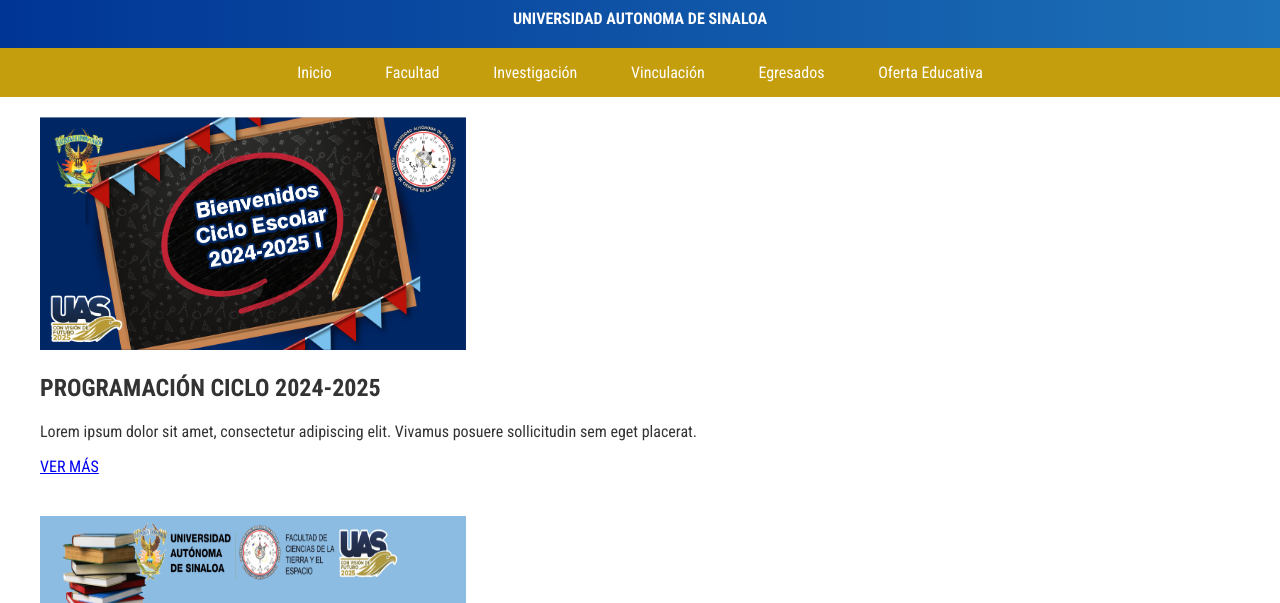
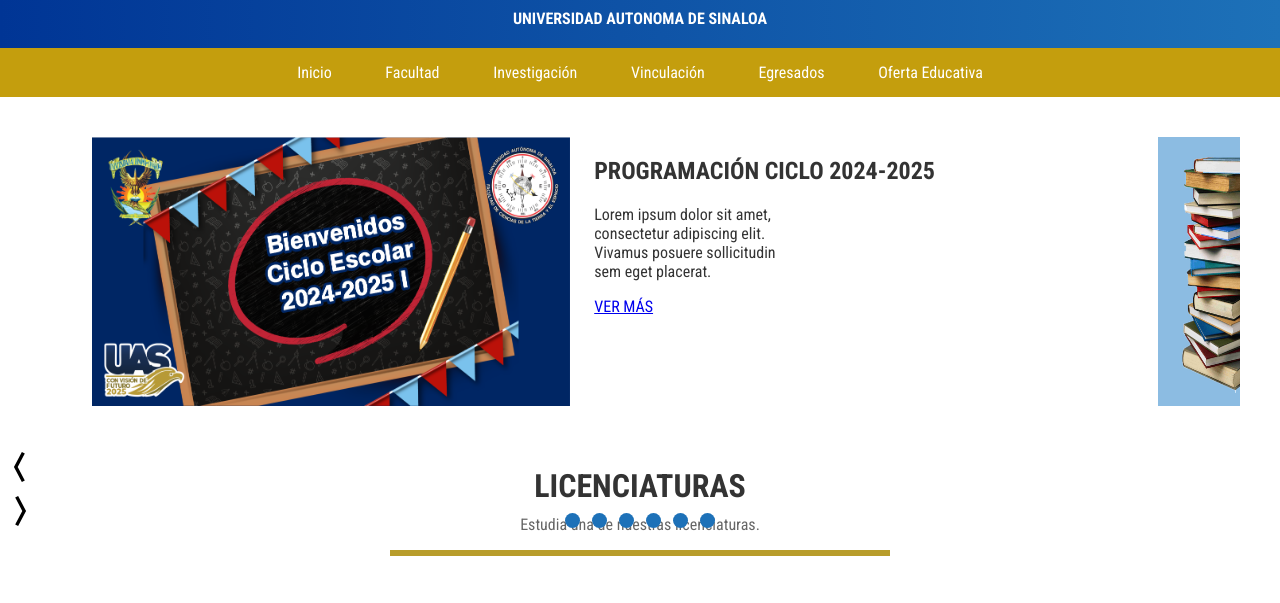
Before and after one commit to Hernandux18/DesarrolloWebFIC, a plain HTML site: page index.html in a window 1280 px wide. Shown: the part 152-755 px from the top of the page. Drawn offline with Linux system fonts and the light colour scheme.

Commit message:
Reestructuración Slider y CSS

```diff
--- a/assets/css/style.css
+++ b/assets/css/style.css
@@ -8,6 +8,10 @@ Color: white
 */
 
 /*=====Estilos generales=====*/
+* {
+    box-sizing: border-box;
+}
+
 body {
     font-family: "Roboto Condensed", sans-serif;
     margin: 0;
@@ -127,6 +131,79 @@ nav > ul > li:hover > .submenu {
 }
 
 /*=====Estilo apartado SLIDER=====*/
+
+.contenedor {
+    max-width: 100%;
+    max-height: 350px;
+    box-sizing: border-box;
+}
+
+.slider-wrapper {
+    position: relative;
+    width: 100%;
+    max-height: 350px;;
+    margin: 0 auto;
+    box-sizing: border-box;
+}
+
+.slider-content {
+    display: flex;
+    max-height: 350px;
+    overflow-x: auto;
+    scroll-snap-type: x mandatory;
+    scroll-behavior: smooth;
+}
+
+.slider-box .container{
+    display: flex;
+    /* aspect-ratio: 19/6; */
+}
+
+.col-img{
+    padding: 0 12px;
+}
+
+.col-img img{
+    width: 478.22px;
+    height: 269px;
+}
+
+.col-cont {
+    padding: 0 12px;
+}
+
+.col-cont p {
+    display: block;
+    width: 500px;
+    max-width: 40%;
+}
+
+.slider-indicators {
+    display: flex;
+    position: absolute;
+    column-gap: 12px;;
+    left: 50%;
+    transform: translateX(-50%);
+    bottom: 15%;
+    z-index: 1;
+}
+
+.slider-indicators a {
+    width: 15px;
+    height: 15px;
+    border-radius: 50%;
+    background-color: #1d71b8;
+}
+
+.slider-indicators a:hover {
+    background-color: #003595;
+}
+
+/* .active {
+    display: block;
+} */
+
+
 
 /*=====Estilo apartado tarjetas=====*/
 .section-header {
--- a/index.html
+++ b/index.html
@@ -99,14 +99,15 @@
     <!-- Inicia informacion de la pagina -->
 
     <!-- Seccion Slider -->
-    <article class="slider">
-        <div class="slider-content">
+    <section class="contenedor">
+        <div class="slider-wrapper">
+            <div class="container slider-content">
                 <!--BIENVENIDA CICLO ESCOLAR 2024-2025-->
-            <section class="slider-item active">
+                <div id="slide-1" class="slider-item active">
                     <div class="slider-box">
                         <div class="container">
                             <div class="col-img">
-                            <img width="426px" height="233px" src="./assets/media/imagenes/PLANTILLA-CONVOCATORIAS-2023-1.png" alt="Bienvenida Ciclo Escolar 2025-2025 UAS" sizes="(max-width: 1200px) 100vw, 1200px">
+                                <img width="478.22px" height="269px" src="./assets/media/imagenes/PLANTILLA-CONVOCATORIAS-2023-1.png" alt="Bienvenida Ciclo Escolar 2025-2025 UAS" >
                             </div>
                             <div class="col-cont">
                                 <h2>PROGRAMACIÓN CICLO 2024-2025</h2>
@@ -115,13 +116,13 @@
                             </div>
                         </div>
                     </div>
-            </section>
+                </div>
                 <!--GUIAS DE INSCRIPCION REINSCRIPCION-->
-            <section class="slider-item">
+                <div id="slide-2" class="slider-item">
                     <div class="slider-box">
                         <div class="container">
                             <div class="col-img">
-                            <img width="426px" height="233px" src="./assets/media/imagenes/PLANTILLA_CONVOCATORIAS-guia-scaled.jpg" alt="GUIA DE INSCRIPCIÓN Y REINSCRIPCIÓN" sizes="(max-width: 1200px) 100vw, 1200px">
+                                <img width="478.22px" height="269px" src="./assets/media/imagenes/PLANTILLA_CONVOCATORIAS-guia-scaled.jpg" alt="GUIA DE INSCRIPCIÓN Y REINSCRIPCIÓN" sizes="(max-height: 350px) 100vw, 350px">
                             </div>
                             <div class="col-cont">
                                 <h2>GUÍAS DE INSCRIPCIÓN NUEVO INGRESO Y REINGRESO </h2>
@@ -130,13 +131,13 @@
                             </div>
                         </div>
                     </div>
-            </section>
+                </div>
                 <!--PROGRAMAS EDUCATIVOS-->
-            <section class="slider-item">
+                <div id="slide-3" class="slider-item">
                     <div class="slider-box">
                         <div class="container">
                             <div class="col-img">
-                            <img width="426px" height="233px" src="./assets/media/imagenes/PLANTILLA_CONVOCATORIAS-13-educativo.jpg" alt="PROGRAMAS EDUCATIVOS" sizes="(max-width: 1200px) 100vw, 1200px">
+                                <img width="478.22px" height="269px" src="./assets/media/imagenes/PLANTILLA_CONVOCATORIAS-13-educativo.jpg" alt="PROGRAMAS EDUCATIVOS" sizes="(max-height: 350px) 100vw, 350px">
                             </div>
                             <div class="col-cont">
                                 <h2>PROGRAMAS EDUCATIVOS</h2>
@@ -145,13 +146,13 @@
                             </div>
                         </div>
                     </div>
-            </section>
+                </div>
                 <!--GUÍA DE PAGO SANTANDER-->
-            <section class="slider-item">
+                <div id="slide-4" class="slider-item">
                     <div class="slider-box">
                         <div class="container">
                             <div class="col-img">
-                            <img width="426px" height="233px" src="./assets/media/imagenes/PLANTILLA_CONVOCATORIAS-guia-pago-santander-scaled.jpg" alt="GUIA DE PAGO EN SANTANDER" sizes="(max-width: 1200px) 100vw, 1200px">
+                                <img width="478.22px" height="269px" src="./assets/media/imagenes/PLANTILLA_CONVOCATORIAS-guia-pago-santander-scaled.jpg" alt="GUIA DE PAGO EN SANTANDER" sizes="(max-height: 350px) 100vw, 350px">
                             </div>
                             <div class="col-cont">
                                 <h2>GUÍA DE PAGO SANTANDER</h2>
@@ -160,13 +161,13 @@
                             </div>
                         </div>
                     </div>
-            </section>
+                </div>
                 <!--GUÍA DE PREINSCRIPCIÓN-->
-            <section class="slider-item">
+                <div id="slide-5" class="slider-item">
                     <div class="slider-box">
                         <div class="container">
                             <div class="col-img">
-                            <img width="426px" height="233px" src="./assets/media/imagenes/CONVOCATORIA_GUIA.jpg" alt="GUIA DE CONVOCATORIA">
+                                <img width="478.22px" height="269px" src="./assets/media/imagenes/CONVOCATORIA_GUIA.jpg" alt="GUIA DE CONVOCATORIA">
                             </div>
                             <div class="col-cont">
                                 <h2>GUÍA DE PREINSCRIPCIÓN</h2>
@@ -175,13 +176,13 @@
                             </div>
                         </div>
                     </div>
-            </section>
+                </div>
                 <!--ASESOR PAR-->
-            <section class="slider-item">
+                <div id="slide-6" class="slider-item">
                     <div class="slider-box">
                         <div class="container">
                             <div class="col-img">
-                            <img width="426px" height="233px" src="./assets/media/imagenes/PLANTILLA_CONVOCATORIAS-16-ASESORESPAR.jpg" alt="CONVOCATORIA ASESOR PAR" sizes="(max-width: 1200px) 100vw, 1200px">
+                                <img width="478.22px" height="269px" src="./assets/media/imagenes/PLANTILLA_CONVOCATORIAS-16-ASESORESPAR.jpg" alt="CONVOCATORIA ASESOR PAR" sizes="(max-height: 350px) 100vw, 350px">
                             </div>
                             <div class="col-cont">
                                 <h2>ASESOR PAR</h2>
@@ -190,7 +191,8 @@
                             </div>
                         </div>
                     </div>
-            </section>
+                </div>
+            </div>
         </div>
         <!--Contenedor de flechas para avanzar/retroceder-->
         <div class="slider-arrows">
@@ -203,14 +205,14 @@
         </div>
         <!--Contenedor inferior de botones -->
         <div class="slider-indicators">
-            <button type="button" class="active"></button>
-            <button type="button" class></button>
-            <button type="button" class></button>
-            <button type="button" class></button>
-            <button type="button" class></button>
-            <button type="button" class></button>
+            <a href="#slide-1"></a>
+            <a href="#slide-2"></a>
+            <a href="#slide-3"></a>
+            <a href="#slide-4"></a>
+            <a href="#slide-5"></a>
+            <a href="#slide-6"></a>
         </div>
-    </article>
+    </section>
 
     <!-- Seccion Licenciaturas -->
     <div class="container">
```
Lines whose indentation alone changed are shown as unchanged.
